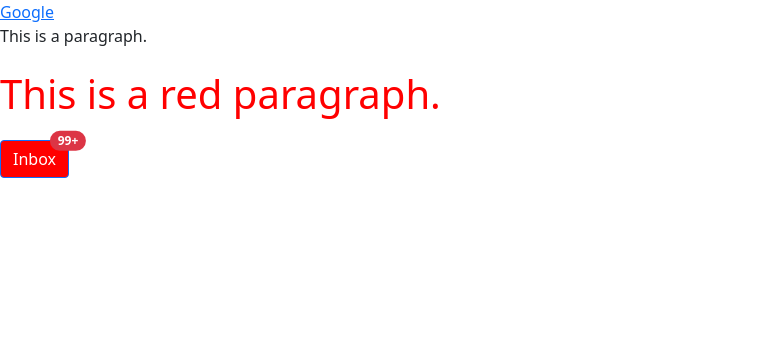
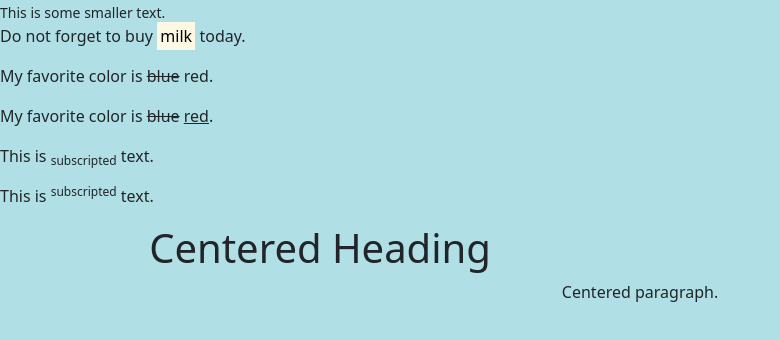
Before and after one commit to hazllard/Ejercicios-js, a plain HTML site: page index.html in a window 1280 px wide. Shown: the whole page, without its empty margins (0-780 px from the left). Drawn offline with nearby package versions, Linux system fonts and the light colour scheme.

Commit message:
Formato HTML

```diff
--- a/index.html
+++ b/index.html
@@ -12,20 +12,21 @@
     <meta name="viewport" content="width=device-width, initial-scale=1.0" />
     <title>Código</title>
   </head>
-  <body>
-    <a href="https://www.w3schools.com">Google</a>
-    <!--<img src="./Imágenes/images.jfif" width="500" height="600">
-  <img src="https://cumbiahouse.com/wp-content/ploads/2026/08/Mr-Black-Visual.webp" class="imagen" alt="Poster de Mr. Black">-->
-    <p title="un texto x">This is a paragraph.</p>
-    <p style="color: red; font-size: 40px">This is a red paragraph.</p>
-    <button type="button" class="btn btn-primary position-relative">
-      Inbox
-      <span
-        class="position-absolute top-0 start-100 translate-middle badge rounded-pill bg-danger"
-      >
-        99+
-        <span class="visually-hidden">unread messages</span>
-      </span>
-    </button>
+  <body style="background-color: powderblue">
+    <small>This is some smaller text.</small>
+    <p>Do not forget to buy <mark>milk</mark> today.</p>
+    <p>My favorite color is <del>blue</del> red.</p>
+    <p>My favorite color is <del>blue</del> <ins>red</ins>.</p>
+    <p>This is <sub>subscripted</sub> text.</p>
+    <p>This is <sup>subscripted</sup> text.</p>
+    <div class="w-50">
+      <h1 style="text-align: center">Centered Heading</h1>
+    </div>
+    <p style="text-align: center">Centered paragraph.</p>
+    <script
+      src="https://cdn.jsdelivr.net/npm/bootstrap@5.0.2/dist/js/bootstrap.bundle.min.js"
+      integrity="sha384-MrcW6ZMFYlzcLA8Nl+NtUVF0sA7MsXsP1UyJoMp4YLEuNSfAP+JcXn/tWtIaxVXM"
+      crossorigin="anonymous"
+    ></script>
   </body>
 </html>
```
